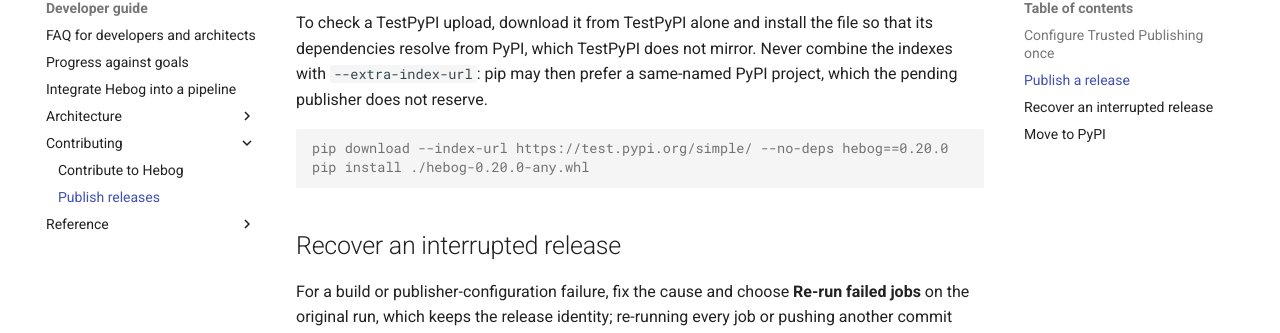
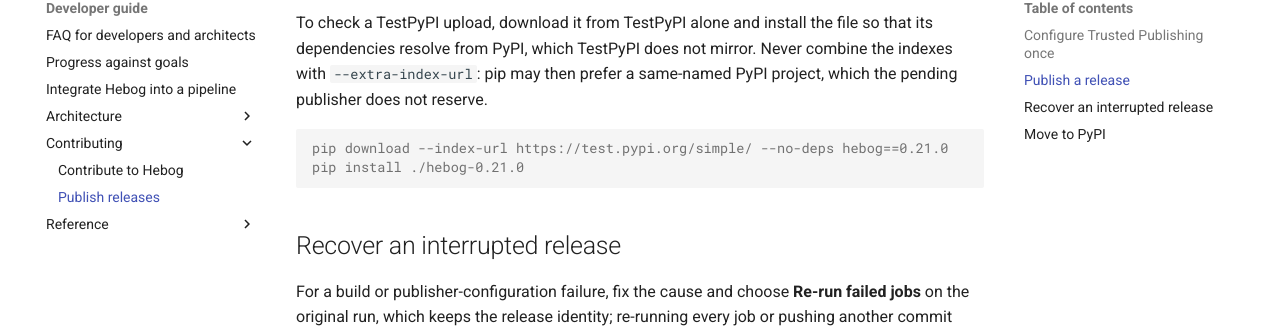
Before and after one commit to gemmadanks/hebog, an MkDocs documentation site: the page built from docs/how-to/publish-releases.md, in a window 1280 px wide and 900 px high, scrolled down 1390 px. Shown: the part 121-454 px from the top of the window. Built offline with MkDocs 1.6.1 and Material for MkDocs 9.7.7, drawn with Linux system fonts in a browser that asks for light colours; comment, search, counter and statistics services are not loaded.

Commit message:
chore(main): release 0.21.0 (#158)

````diff
--- a/docs/how-to/publish-releases.md
+++ b/docs/how-to/publish-releases.md
@@ -71,8 +71,8 @@ reserve.
 <!-- x-release-please-start-version -->
 
 ```console
-pip download --index-url https://test.pypi.org/simple/ --no-deps hebog==0.20.0
-pip install ./hebog-0.20.0-any.whl
+pip download --index-url https://test.pypi.org/simple/ --no-deps hebog==0.21.0
+pip install ./hebog-0.21.0
 ```
 
 <!-- x-release-please-end -->
--- a/pyproject.toml
+++ b/pyproject.toml
@@ -1,6 +1,6 @@
 [project]
 name = "hebog"
-version = "0.20.0"
+version = "0.21.0"
 description = "Experimental radio-continuum source finder with serial and Dask execution"
 authors = [
     {name = "Gemma Danks", email = "gemma.danks@skao.int"},
--- a/src/hebog/__init__.py
+++ b/src/hebog/__init__.py
@@ -22,7 +22,7 @@ from hebog.pipeline import (
 try:
     __version__ = version("hebog")
 except PackageNotFoundError:
-    __version__ = "0.20.0"
+    __version__ = "0.21.0"
 
 __all__ = [
     "InvalidSourceFinderInputError",
````
Also changed, not shown: CHANGELOG.md (+11 -0 lines), README.md (+1 -1 lines), docs/tutorials/index.md (+1 -1 lines), .release-please-manifest.json, 2 other files.
